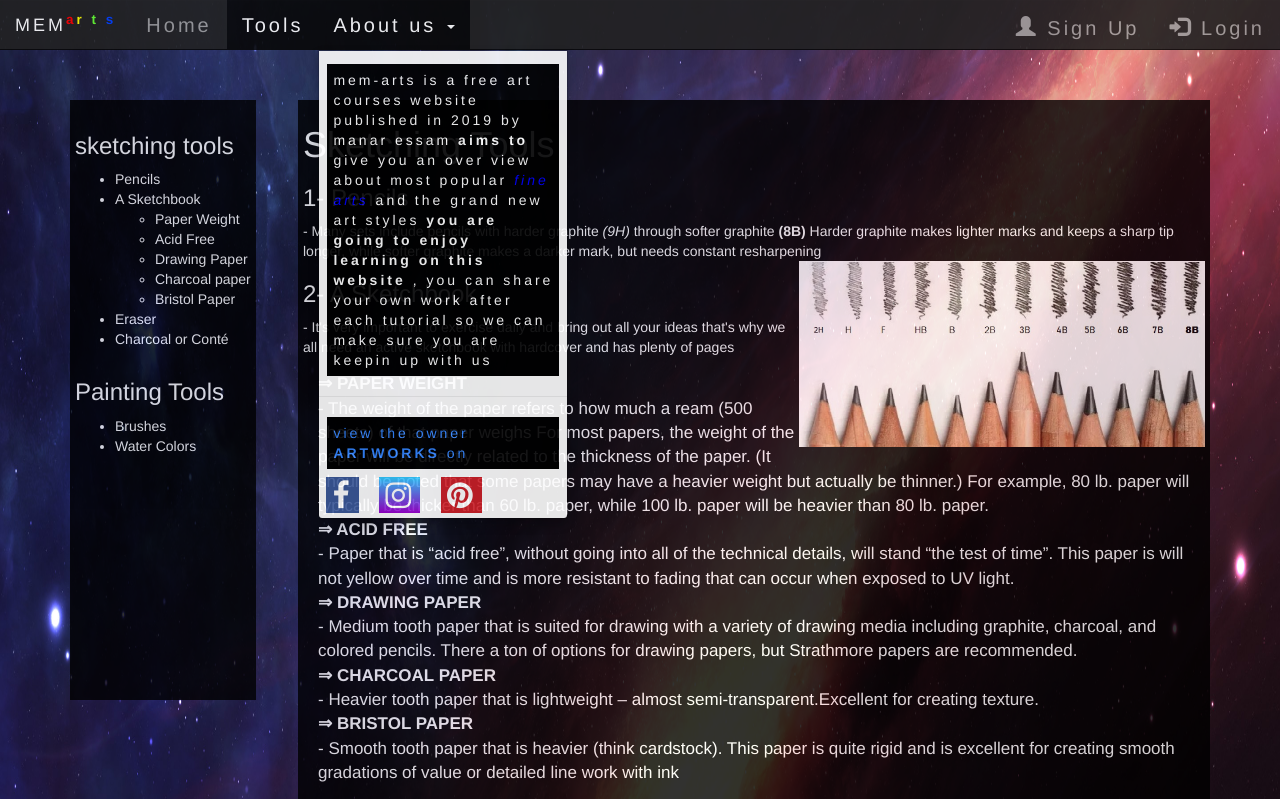
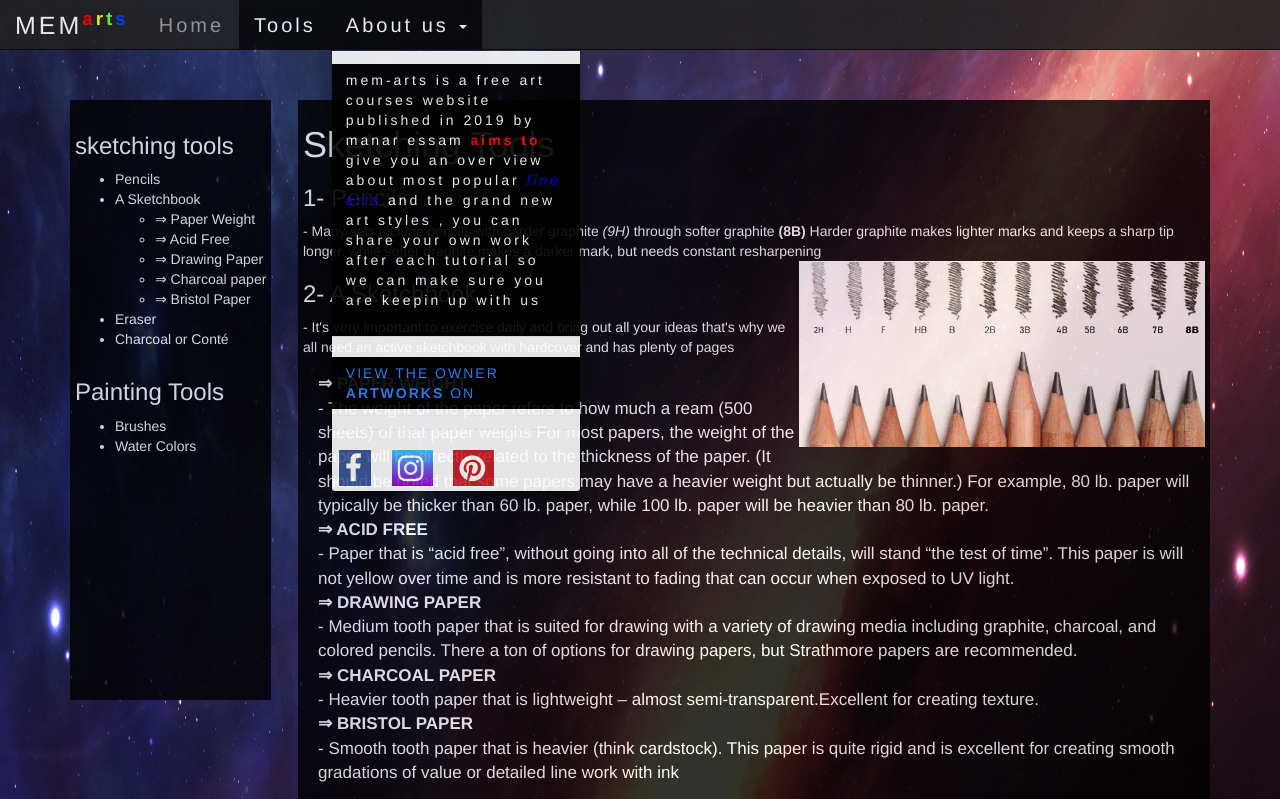
Before and after one commit to manaressam9/MEMarts, a plain HTML site: page index2.html in a window 1280 px wide. Both pictures are taken after a click on the link "About us". Shown: the top 799 px of the page. Drawn offline with nearby package versions, Linux system fonts and the light colour scheme; files that its build step writes are made by us from their sources.

Commit message:
Update index2.html

```diff
--- a/index2.html
+++ b/index2.html
@@ -6,7 +6,7 @@
 	<title>MEM-arts + tools</title>
 	<meta name="description" content="MEM-arts is a new absolutely free art courses website where you can
 	learn basics + advanced level of sketching and painting and have your own style">
-    <link rel="stylesheet" href="bootstrap.min.css">
+    <link rel="stylesheet" href="css/bootstrap.min.css">
     <link rel="stylesheet" href="https://cdnjs.cloudflare.com/ajax/libs/font-awesome/4.7.0/css/font-awesome.min.css">
 	<link rel="stylesheet" href="myWeb.css">
 
@@ -19,8 +19,7 @@
         <span class="icon-bar"></span>
         <span class="icon-bar"></span>
       </button>
-       <a class="navbar-brand"  style="color:white ">MEM<sup><b style="color:#ff0000">a</b><b style="color:#ffff00">r</b>
-	   <b style="color:#66ff33">t</b> <b style="color:#0040ff">s</b></sup></a>
+       <a class="navbar-brand"  style="color:white;font-size:25px">MEM<sup><b style="color:#ff0000">a</b><b style="color:#ffff00">r</b><b style="color:#66ff33">t</b><b style="color:#0040ff">s</b></sup></a>
     </div>
     <div class="collapse navbar-collapse" id="myNavbar">
       <ul class="nav navbar-nav">
@@ -29,12 +28,14 @@
         <li class="dropdown">
           <a class="dropdown-toggle" data-toggle="dropdown" href="#">About us <span class="caret"></span></a>
           <ul class="dropdown-menu dropbx">
-            <li>mem-arts is a free art courses website published in 2019 by manar essam <strong>aims to</strong> give
-			 you an over view about most popular <em>fine arts</em> and the grand new art styles <strong>you are going to
-			 enjoy learning on this website</strong> , you can share your own work after each tutorial so we can make sure you are
+		   <div style="background-color:black;color:white">
+            <li>mem-arts is a free art courses website published in 2019 by manar essam <strong style="color:red">aims to</strong> give
+			 you an over view about most popular <em>fine arts</em> and the grand new art styles , you can share your own work after each tutorial so we can make sure you are
 			 keepin up with us</li><hr>
-            <li style="color:#3385ff">view the owner <b>ARTWORKS</b> on</li>
-			<div >
+			</div>
+		<div style="background-color:black;color:white">
+            <li style="color:#3385ff;text-transform:uppercase;letter-spacing:2px">view the owner <b>ARTWORKS</b> on</li></div>
+			<div><hr>
             <a href="#" class="fa fa-facebook icon" title="facebook"></a>
 			<a href="https://www.instagram.com/mem_art9/" class="fa fa-instagram icon" title="instagram"></a>
 			<a href="https://www.pinterest.com/manareldredy/" class="fa fa-pinterest icon" title="pinterest"></a>
@@ -42,14 +43,12 @@
           </ul>
         </li>
       </ul>
-      <ul class="nav navbar-nav navbar-right">
-        <li><a href="index3.html"><span class="glyphicon glyphicon-user"></span> Sign Up</a></li>
-        <li><a href="index4.html"><span class="glyphicon glyphicon-log-in"></span> Login</a></li>
-      </ul>
+
     </div>
   </div>
 </nav>
 
+	  <!-- content -->
    <div class="container" style="margin-top:50px;">
       <div class="flex-container">
 	     <div class="side">
@@ -59,11 +58,11 @@
 				    <li><a href="#pencil">Pencils</a></li>
 					<li><a href="#sketchbook">A Sketchbook</a>
 					   <ul class="ll">
-					     <li><a href="#weight">Paper Weight</a></li>
-						 <li><a href="#acid"> Acid Free</a></li>
-						 <li><a href="#dpaper">Drawing Paper</a></li>
-						 <li><a href="#cpaper">Charcoal paper</a></li>
-						 <li><a href="#bpaper">Bristol Paper </a></li>
+					     <li><a href="#weight">&rArr; Paper Weight</a></li>
+						 <li><a href="#acid">&rArr; Acid Free</a></li>
+						 <li><a href="#dpaper">&rArr; Drawing Paper</a></li>
+						 <li><a href="#cpaper">&rArr; Charcoal paper</a></li>
+						 <li><a href="#bpaper">&rArr; Bristol Paper </a></li>
 					   </ul></li>
 					<li><a href="#eraser">Eraser</a></li>
 					<li><a href="#conte">Charcoal or Conté</a></li>
@@ -161,6 +160,7 @@
 	   </div>
    </div>
 
+     <script type="text/javascript" src="mem.js"></script>
      <script src="jquery.js"></script>
       <script src="bootstrap.min.js"></script>
       <script src="https://ajax.googleapis.com/ajax/libs/jquery/3.3.1/jquery.min.js"></script>
```
